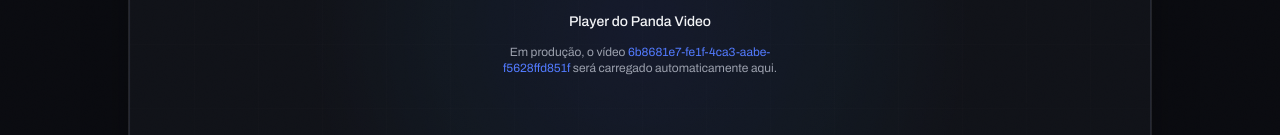
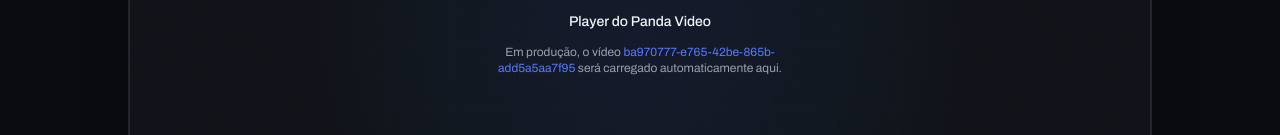
Before and after one commit to eduhux/metodo-escudo-pro, a Next.js app: page / in a window 1280 px wide. Shown: the part 406-541 px from the top of the page. Built offline with nearby package versions, Linux system fonts and the light colour scheme; no server answers.

Commit message:
novo video do hero

```diff
--- a/src/components/marketing/hero.tsx
+++ b/src/components/marketing/hero.tsx
@@ -5,7 +5,7 @@ import { hero as heroData, trustCards } from "@/data/site";
 import { PandaPlayer } from "@/components/course/panda-player";
 import { BuyButton } from "./buy-button";
 
-const HERO_VIDEO_ID = "6b8681e7-fe1f-4ca3-aabe-f5628ffd851f";
+const HERO_VIDEO_ID = "ba970777-e765-42be-865b-add5a5aa7f95";
 
 const fade = {
   hidden: { opacity: 0, y: 24 },
```
